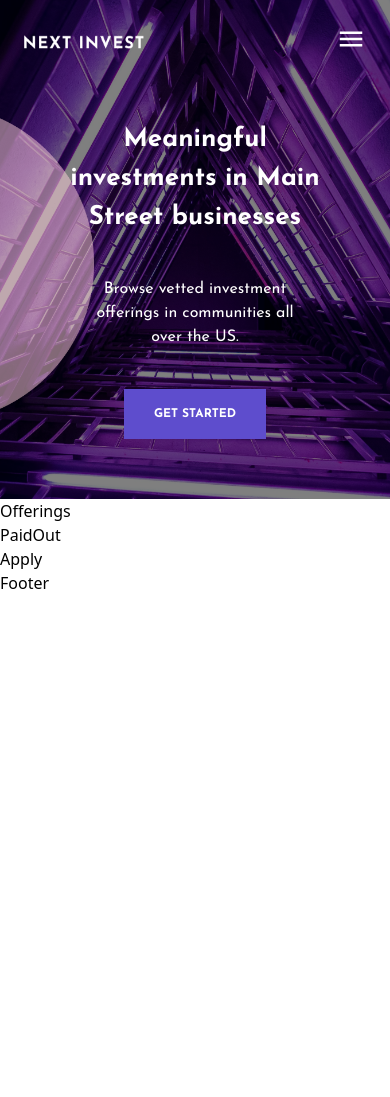
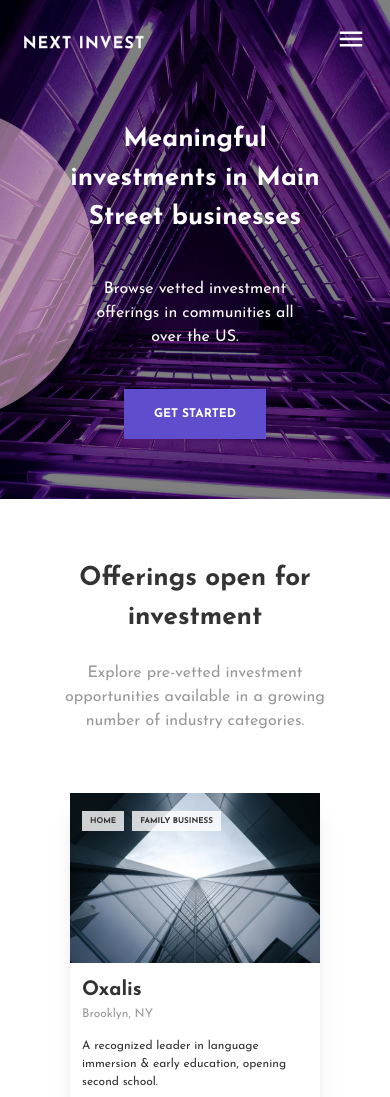
Before and after one commit to AlfazUlIslam/next-invest, a React (Vite) app: page / in a window 390 px wide. Shown: the top 1097 px of the page. Before the commit the page ends 844 px from the top, so only its background shows below. Built offline with nearby package versions, Linux system fonts and the light colour scheme.

Commit message:
offerings section added

```diff
--- /dev/null
+++ b/src/components/Card/Card.jsx
@@ -0,0 +1,83 @@
+import CardButton from "../CardButton/CardButton"
+import Stat from "../Stat/Stat"
+
+const Card = (props) => {
+    const { image } = props
+  return (
+    // card
+    <div className="w-[250px] h-[360px] shadow-xl overflow-hidden lg:w-[370px] lg:h-[480px]">
+        {/* card image & buttons */}
+        <div className="w-[250px] h-[170px] relative lg:w-[370px] lg:h-[240px]">
+            {/* image */}
+            <img className="w-[100%] h-[100%]" src={image} alt="Skyscraper" />
+            {/* buttons */}
+            <div className="absolute top-[12px] left-[12px] space-x-[8px] lg:top-[24px] lg:left-[24px]">
+                <CardButton content="HOME" />
+                <CardButton content="FAMILY BUSINESS" />
+            </div>
+        </div>
+        {/* card content */}
+        <div className="relative z-10 w-[250px] h-[360px] bg-white transition-all duration-1000 hover:translate-y-[-171px] lg:w-[370px] lg:h-[480px] lg:hover:translate-y-[-240px]">
+            {/* card content text */}
+            <div className="p-[12px] flex flex-col gap-[14px] lg:p-[24px] lg:gap-[24px]">
+            {/* title & address */}
+            <div>
+                {/* title */}
+                <h3 className="font-josefinSans font-bold text-[20px] text-niGreyPrimary lg:text-[24px]">Oxalis</h3>
+                {/* address */}
+                <div className="font-josefinSans font-normal text-[12px] text-niGreySecondary lg:text-[16px]">Brooklyn, NY</div>
+            </div>
+            {/* description */}
+            <p className="font-josefinSans font-normal text-[12px] text-niGreyPrimary lg:text-[16px]">
+                A recognized leader in language immersion & early education, opening second school.
+            </p>
+            {/* progress bar & donation */}
+            <div className="flex flex-col gap-[8px]">
+                {/* progress bar */}
+                <div className="w-[100%] h-[4px] bg-niGreyProgress lg:w-[322px] lg:h-[8px]">
+                    {/* progress */}
+                    <div className="w-[70px] h-[4px] bg-niPurple lg:w-[182px] lg:h-[8px]"></div>
+                </div>
+                {/* donation */}
+                <div className="space-x-1">
+                    {/* raised */}
+                    <span className="font-bold text-[10px] text-niPurple lg:text-[16px]">$574,920</span>
+                    {/* target */}
+                    <span className="font-bold text-[10px] text-niGreyPrimary lg:text-[16px]">raised of $1,000,000</span>
+                </div>
+            </div>
+            {/* horizontal line */}
+            <hr className="text-niGreyProgress" />
+                {/* stats */}
+                <div>
+                    {/* stat 1 */}
+                    <Stat
+                        category="Security Type"
+                        value="Revenue Sharing Note"
+                    />
+                    {/* stat 2 */}
+                    <Stat
+                        category="Investment Multiple"
+                        value="1.4x"
+                    />
+                    {/* stat 3 */}
+                    <Stat
+                        category="Maturity"
+                        value="48 Months"
+                    />
+                    {/* stat 4 */}
+                    <Stat
+                        category="Min. Investment"
+                        value="$100"
+                    />
+                </div>
+            </div>
+            {/* card content button */}
+            <div className="mt-[17px]">
+                <button className="w-[100%] bg-niPink font-josefinSans font-bold text-[12px] text-niPurple py-[21px] lg:text-[16px] lg:py-[25px]">VIEW</button>
+            </div>
+        </div>
+    </div>
+  )
+}
+export default Card
--- /dev/null
+++ b/src/components/CardButton/CardButton.jsx
@@ -0,0 +1,11 @@
+const CardButton = (props) => {
+    const { content } = props
+
+    return (
+        // card button
+        <button className="bg-glass px-[8px] py-[4px] font-josefinSans font-bold text-[8px] text-niGreyPrimary transition-all duration-1000 hover:bg-white active:scale-90 lg:px-[12px] lg:py-[8px] lg:text-[10px]">
+            {content}
+        </button>
+    )
+}
+export default CardButton
--- /dev/null
+++ b/src/components/Stat/Stat.jsx
@@ -0,0 +1,18 @@
+const Stat = (props) => {
+    const { category, value } = props
+
+    return (
+        // stat
+        <div className="flex justify-between">
+            {/* category */}
+            <span className="font-josefinSans font-normal text-[12px] text-niGreyPrimary lg:text-[16px]">
+                {category}
+            </span>
+            {/* value */}
+            <span className="font-josefinSans font-bold text-[12px] text-niGreyPrimary lg:text-[16px]">
+                {value}
+            </span>
+        </div>
+    )
+}
+export default Stat
--- a/src/components/index.js
+++ b/src/components/index.js
@@ -2,10 +2,12 @@ import Navbar from "./Navbar/Navbar";
 import NavLink from "./NavLink/NavLink";
 import NavButton from "./NavButton/NavButton";
 import SectionButton from "./SectionButton/SectionButton"
+import Card from "./Card/Card";
 
 export {
     Navbar,
     NavLink,
     NavButton,
-    SectionButton
+    SectionButton,
+    Card
 }
--- a/src/sections/Offerings/Offerings.jsx
+++ b/src/sections/Offerings/Offerings.jsx
@@ -1,6 +1,34 @@
+import { Card } from "../../components"
+import { skyscraper, highway, buildingWithTrees, laptop, office, paddy } from "../../assets"
+
 const Offerings = () => {
   return (
-    <div>Offerings</div>
+    // offerings
+    <section>
+      {/* container */}
+      <div className="container px-6 py-[60px] lg:py-[160px]">
+        {/* content */}
+        <div>
+          {/* heading */}
+          <h2 className="font-josefinSans font-bold text-[26px] text-niGreyPrimary text-center sm:text-[32px] md:text-[35px] lg:text-[45px] xl:text-[48px]">
+            Offerings open for investment
+          </h2>
+          {/* description */}
+          <p className="w-[280px] font-josefinSans font-normal text-[16px] text-niGreySecondary text-center mx-auto mt-[24px] mb-[60px] md:w-[350px] md:text-[18px] lg:w-[550px] lg:text-[22px] xl:w-[770px] xl:text-[24px]">
+            Explore pre-vetted investment opportunities available in a growing number of industry categories.
+          </p>
+        </div>
+        {/* cards */}
+        <div className="flex flex-wrap gap-[20px] justify-center">
+          <Card image={skyscraper} />
+          <Card image={highway} />
+          <Card image={buildingWithTrees} />
+          <Card image={laptop} />
+          <Card image={office} />
+          <Card image={paddy} />
+        </div>
+      </div>
+    </section>
   )
 }
 export default Offerings
```
